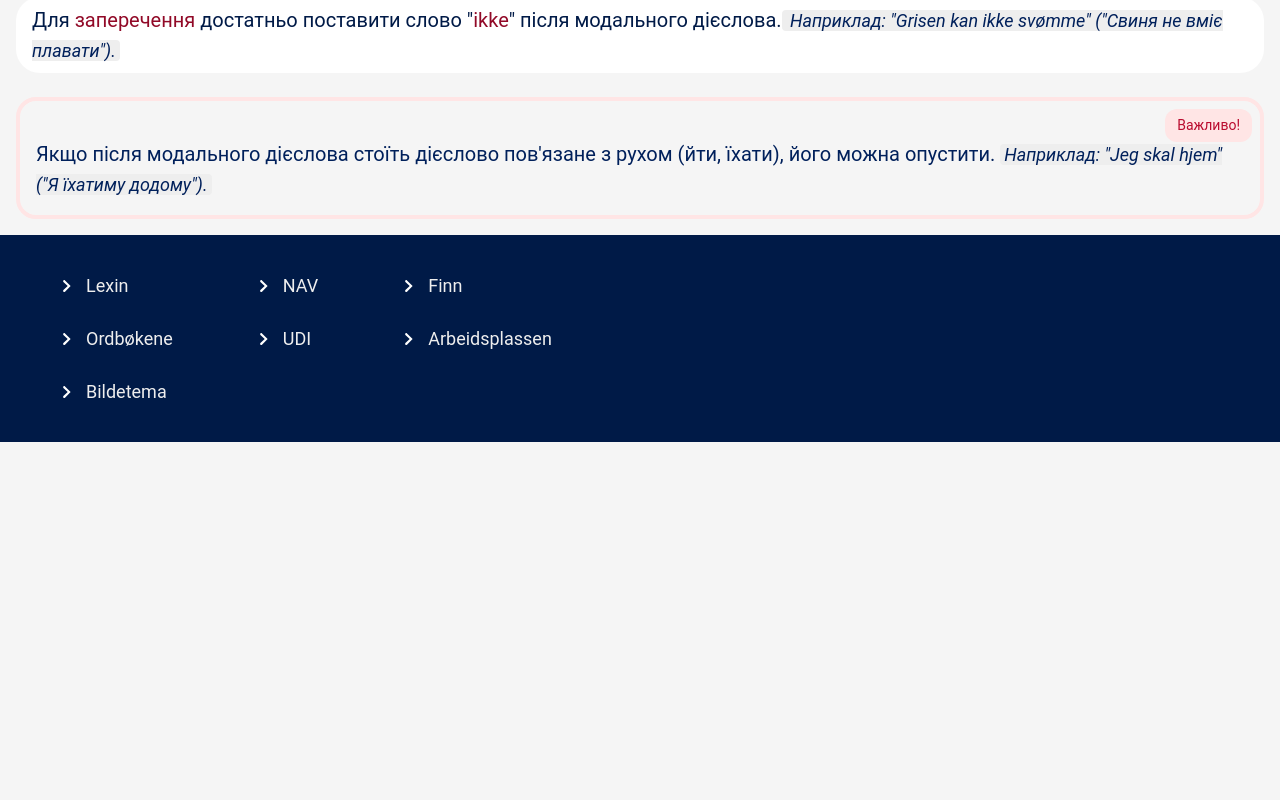
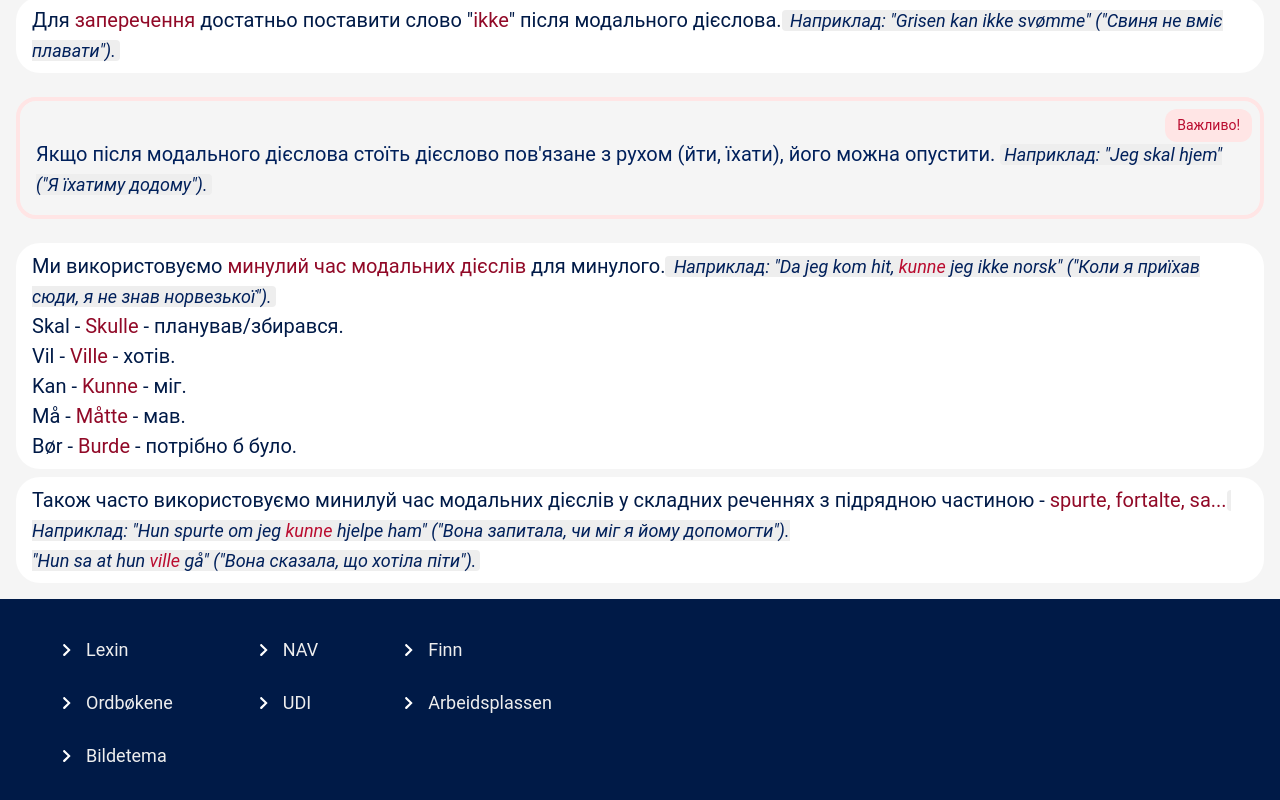
Before and after one commit to dmkomur/nu-frontend, a React (Vite) app: page /grammar/modal in a window 1280 px wide. Shown: the part 1272-2072 px from the top of the page. Before the commit the page ends 1714 px from the top, so only its background shows below. Built offline with nearby package versions, Linux system fonts and the light colour scheme.

Commit message:
feat: modal past

```diff
--- a/src/components/Rules/RuleModal/RuleModal.jsx
+++ b/src/components/Rules/RuleModal/RuleModal.jsx
@@ -79,6 +79,38 @@ const RuleModal = () => {
                     Наприклад: "Jeg skal hjem" ("Я їхатиму додому").
                 </StyledRuleExample>
             </StyledAlert>
+            <StyledRuleDescription>
+                Ми використовуємо <span>минулий час модальних дієслів</span> для
+                минулого.
+                <StyledRuleExample>
+                    {" "}
+                    Наприклад: "Da jeg kom hit, <span>kunne</span> jeg ikke
+                    norsk" ("Коли я приїхав сюди, я не знав норвезької").
+                </StyledRuleExample>
+                <br />
+                Skal - <span> Skulle</span> - планував/збирався.
+                <br />
+                Vil - <span> Ville</span> - хотів.
+                <br />
+                Kan - <span> Kunne</span> - міг.
+                <br />
+                Må - <span> Måtte</span> - мав.
+                <br />
+                Bør - <span> Burde</span> - потрібно б було.
+            </StyledRuleDescription>
+            <StyledRuleDescription>
+                Також часто використовуємо минилуй час модальних дієслів у
+                складних реченнях з підрядною частиною -{" "}
+                <span>spurte, fortalte, sa...</span>
+                <StyledRuleExample>
+                    {" "}
+                    Наприклад: "Hun spurte om jeg <span> kunne</span> hjelpe
+                    ham" ("Вона запитала, чи міг я йому допомогти").
+                    <br />
+                    "Hun sa at hun <span>ville</span> gå" ("Вона сказала, що
+                    хотіла піти").
+                </StyledRuleExample>
+            </StyledRuleDescription>
         </StyledRuleWrapper>
     );
 };
```
